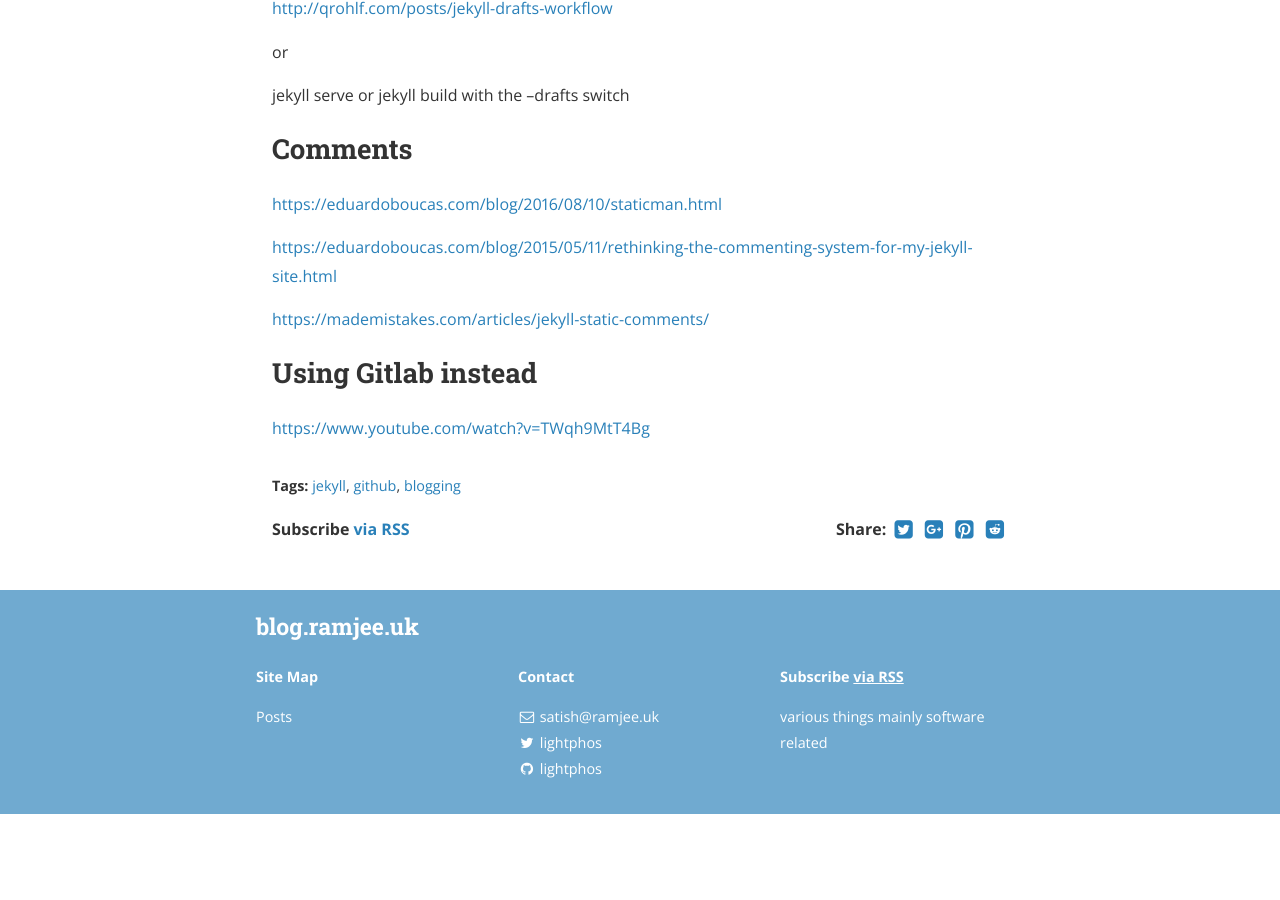
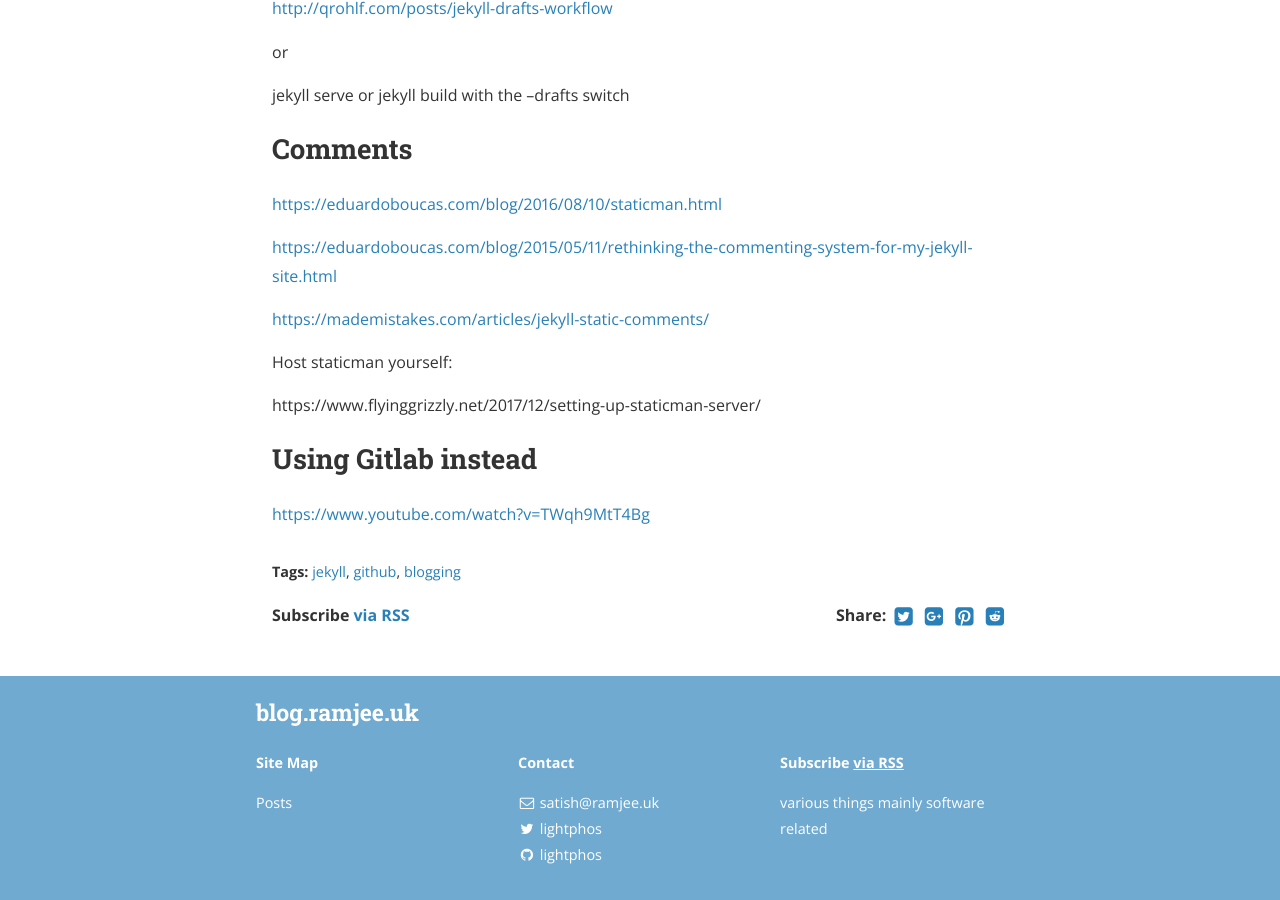
Before and after one commit to lightphos/lightphos.github.io, a Jekyll site: the page built from _posts/2018-12-24-using-jekyll.markdown, in a window 1280 px wide and 900 px high, scrolled down 2017 px. Built offline with Jekyll 4.4.1, drawn with Linux system fonts in a browser that asks for light colours; nearby versions of some CDN libraries; before the commit the page ends 2831 px from its top, so only the background shows below that.

Commit message:
Update 2018-12-24-using-jekyll.markdown

```diff
--- a/_posts/2018-12-24-using-jekyll.markdown
+++ b/_posts/2018-12-24-using-jekyll.markdown
@@ -98,6 +98,12 @@ jekyll serve or jekyll build with the --drafts switch
 
 <https://mademistakes.com/articles/jekyll-static-comments/>
 
+Host staticman yourself:
+
+https://www.flyinggrizzly.net/2017/12/setting-up-staticman-server/
+
+
+
 
 
 ## Using Gitlab instead
```
